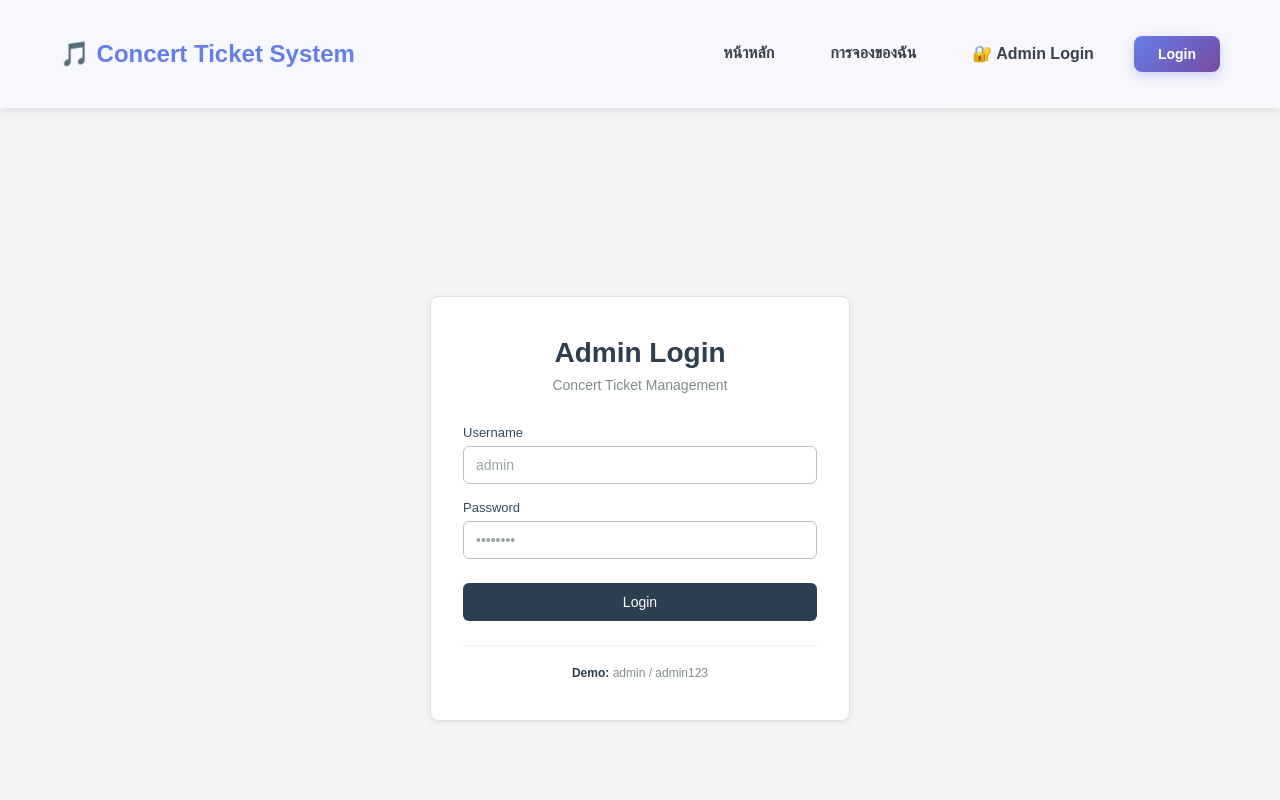
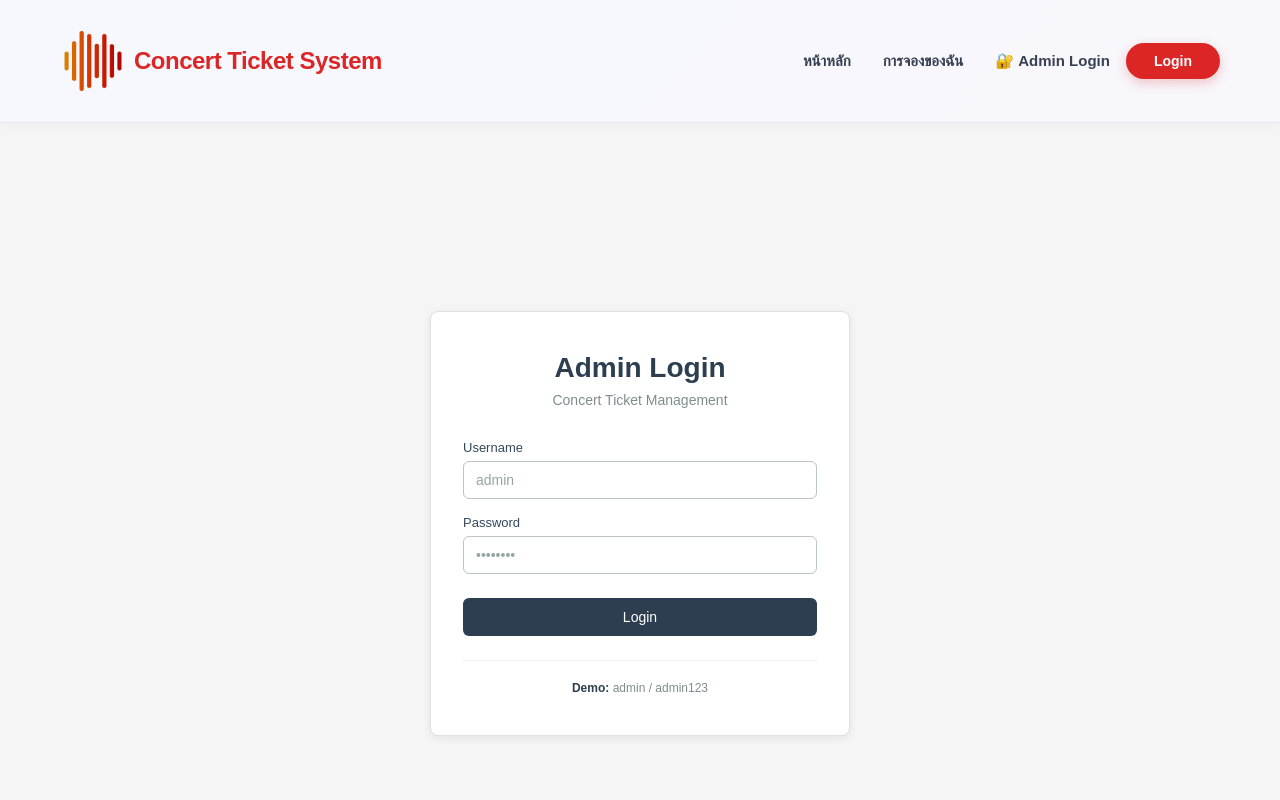
Before and after one commit to Piyawut-Boss/229-concert-booking, a React (Vite) app in the folder frontend/: page /admin in a window 1280 px wide. Shown: the top 800 px of the page. Built offline with nearby package versions, Linux system fonts and the light colour scheme; no server answers.

Commit message:
Redesign NavBar

```diff
--- a/frontend/src/App.css
+++ b/frontend/src/App.css
@@ -9,12 +9,14 @@
 /* Navbar */
 .navbar {
   background: rgba(255, 255, 255, 0.95);
-  backdrop-filter: blur(10px);
-  box-shadow: 0 2px 10px rgba(0, 0, 0, 0.1);
-  padding: 16px 0;
+  backdrop-filter: blur(12px);
+  -webkit-backdrop-filter: blur(12px);
+  border-bottom: 1px solid #e2e8f0; /* เพิ่มเส้นขอบจางๆ */
+  box-shadow: 0 2px 10px rgba(0, 0, 0, 0.03); /* เงาบางลงให้ดูคลีน */
+  padding: 8px 0;
   position: sticky;
   top: 0;
-  z-index: 100;
+  z-index: 1000;
 }
 
 .nav-container {
@@ -25,19 +27,29 @@
 
 .nav-brand {
   font-size: 24px;
-  font-weight: 700;
-  color: #667eea;
+  font-weight: 800;
+  color: #dc2626; /* เปลี่ยนเป็นสีแดง */
   text-decoration: none;
   transition: transform 0.3s ease;
+  letter-spacing: -0.5px;
+  display: flex;
+  align-items: center;
+  gap: 8px;
 }
 
 .nav-brand:hover {
-  transform: scale(1.05);
+  transform: translateY(-1px);
 }
 
-.nav-links {
-  display: flex;
-  gap: 24px;
+.nav-link {
+  color: #64748b; /* สีเทาเข้มแบบสุภาพ */
+  text-decoration: none;
+  font-weight: 600;
+  font-size: 15px;
+  padding: 8px 0; /* เอา background ออก เน้นเปลี่ยนสีตัวหนังสือแทน */
+  border-radius: 0;
+  transition: all 0.2s ease;
+  position: relative;
 }
 
 .nav-link {
@@ -50,39 +62,41 @@
 }
 
 .nav-link:hover {
-  background: #f3f4f6;
-  color: #667eea;
+  background: transparent;
+  color: #dc2626; /* Hover แล้วเป็นสีแดง */
 }
 
 /* User & Auth Section */
 .user-section {
   display: flex;
   align-items: center;
-  gap: 12px;
-  padding-left: 12px;
-  border-left: 2px solid #f3f4f6;
+  gap: 16px;
+  padding-left: 20px;
+  border-left: 1px solid #e2e8f0; /* เส้นคั่นบางๆ */
 }
 
 .user-name {
-  color: #374151;
+  color: #1e293b;
   font-weight: 600;
   font-size: 14px;
 }
 
 .btn-logout {
-  background: #ef4444;
-  color: white;
-  border: none;
-  padding: 8px 16px;
-  border-radius: 6px;
+  background: white;
+  color: #64748b;
+  border: 1px solid #e2e8f0;
+  padding: 8px 20px;
+  border-radius: 50px;
   cursor: pointer;
   font-weight: 600;
-  transition: background 0.3s ease;
-  font-size: 14px;
+  transition: all 0.2s ease;
+  font-size: 13px;
 }
 
 .btn-logout:hover {
-  background: #dc2626;
+  background: #fef2f2;
+  color: #dc2626;
+  border-color: #fca5a5;
 }
 
 .login-section {
@@ -93,22 +107,21 @@
 }
 
 .btn-login {
-  background: linear-gradient(135deg, #667eea 0%, #764ba2 100%);
+  background: #dc2626; /* สีแดง */
   color: white;
   border: none;
-  padding: 10px 24px;
-  border-radius: 8px;
+  padding: 10px 28px;
+  border-radius: 50px; /* ทรงแคปซูล (Pill) */
   cursor: pointer;
-  font-weight: 700;
+  font-weight: 600;
   font-size: 14px;
   transition: all 0.3s ease;
-  box-shadow: 0 4px 12px rgba(102, 126, 234, 0.3);
+  box-shadow: 0 4px 12px rgba(220, 38, 38, 0.25);
 }
 
 .btn-login:hover {
-  transform: translateY(-2px);
-  box-shadow: 0 6px 20px rgba(102, 126, 234, 0.4);
-  background: linear-gradient(135deg, #764ba2 0%, #667eea 100%);
+  background: #b91c1c; /* แดงเข้มขึ้นเมื่อชี้ */
+  box-shadow: 0 8px 20px rgba(220, 38, 38, 0.35);
 }
 
 /* Footer */
--- a/frontend/src/App.jsx
+++ b/frontend/src/App.jsx
@@ -1,35 +1,52 @@
-import { BrowserRouter as Router, Routes, Route, Link } from 'react-router-dom'
-import { GoogleOAuthProvider } from '@react-oauth/google'
-import { useState } from 'react'
-import HomePage from './pages/HomePage'
-import AdminLogin from './pages/AdminLogin'
-import AdminDashboard from './pages/AdminDashboard'
-import MyReservations from './pages/MyReservations'
-import LoginModal from './components/LoginModal'
-import AdminRoute from './components/AdminRoute'
-import { AuthProvider, useAuth } from './context/AuthContext'
-import './App.css'
+import { BrowserRouter as Router, Routes, Route, Link } from "react-router-dom";
+import { GoogleOAuthProvider } from "@react-oauth/google";
+import { useState } from "react";
+import HomePage from "./pages/HomePage";
+import AdminLogin from "./pages/AdminLogin";
+import AdminDashboard from "./pages/AdminDashboard";
+import MyReservations from "./pages/MyReservations";
+import LoginModal from "./components/LoginModal";
+import AdminRoute from "./components/AdminRoute";
+import { AuthProvider, useAuth } from "./context/AuthContext";
+import logo from "../assets/WaveLogo.png";
+import "./App.css";
 
 function AppContent() {
-  const { user, admin, logout } = useAuth()
-  const [isLoginModalOpen, setIsLoginModalOpen] = useState(false)
+  const { user, admin, logout } = useAuth();
+  const [isLoginModalOpen, setIsLoginModalOpen] = useState(false);
 
   return (
     <div className="app">
       <nav className="navbar">
         <div className="container nav-container">
           <Link to="/" className="nav-brand">
-              🎵 Concert Ticket System
+            <img src={logo} alt="Logo" className="nav-logo" />
+
+            <span>Concert Ticket System</span>
           </Link>
           <div className="nav-links">
-              <Link to="/" className="nav-link">หน้าหลัก</Link>
-              <Link to="/my-reservations" className="nav-link">การจองของฉัน</Link>
-              {admin && <Link to="/admin/dashboard" className="nav-link">📊 Admin</Link>}
-              {!admin && <Link to="/admin" className="nav-link">🔐 Admin Login</Link>}
+            <Link to="/" className="nav-link">
+              หน้าหลัก
+            </Link>
+            <Link to="/my-reservations" className="nav-link">
+              การจองของฉัน
+            </Link>
+            {admin && (
+              <Link to="/admin/dashboard" className="nav-link">
+                Admin
+              </Link>
+            )}
+            {!admin && (
+              <Link to="/admin" className="nav-link">
+                🔐 Admin Login
+              </Link>
+            )}
             {user ? (
               <div className="user-section">
                 <span className="user-name">👤 {user.name}</span>
-                  <button className="btn-logout" onClick={logout}>Logout</button>
+                <button className="btn-logout" onClick={logout}>
+                  Logout
+                </button>
               </div>
             ) : (
               <button
@@ -59,9 +76,13 @@ function AppContent() {
 
       <footer className="footer">
         <div className="container">
-            <p>© 2026 Concert Ticket Reservation System | Built with React & Node.js</p>
-            <p style={{fontSize: '14px', marginTop: '8px', opacity: 0.8}}>
-              Features: Multithreading, Concurrency Control, Distributed System Architecture
+          <p>
+            © 2026 Concert Ticket Reservation System | Built with React &
+            Node.js
+          </p>
+          <p style={{ fontSize: "14px", marginTop: "8px", opacity: 0.8 }}>
+            Features: Multithreading, Concurrency Control, Distributed System
+            Architecture
           </p>
         </div>
       </footer>
@@ -71,21 +92,23 @@ function AppContent() {
         onClose={() => setIsLoginModalOpen(false)}
       />
     </div>
-    )
+  );
 }
 
 function App() {
-  const GOOGLE_CLIENT_ID = import.meta.env.VITE_GOOGLE_CLIENT_ID
+  const GOOGLE_CLIENT_ID = import.meta.env.VITE_GOOGLE_CLIENT_ID;
 
   return (
     <GoogleOAuthProvider clientId={GOOGLE_CLIENT_ID}>
       <AuthProvider>
-        <Router future={{ v7_startTransition: true, v7_relativeSplatPath: true }}>
+        <Router
+          future={{ v7_startTransition: true, v7_relativeSplatPath: true }}
+        >
           <AppContent />
         </Router>
       </AuthProvider>
     </GoogleOAuthProvider>
-  )
+  );
 }
 
-export default App
+export default App;
--- a/frontend/src/pages/HomePage.css
+++ b/frontend/src/pages/HomePage.css
@@ -334,7 +334,6 @@
     font-weight: 700;
     color: #000000;
     margin-bottom: 8px;
-    text-shadow: 0 2px 4px rgba(0, 0, 0, 0.5);
 }
 
 .section-subtitle {
@@ -756,6 +755,10 @@
     cursor: not-allowed;
     box-shadow: none;
     border: 1px solid #d1d5db;
+    font-size: 1rem;
+    font-weight: 700;
+    padding: 6px;
+    border-radius: 8px;
 }
 
 /* =========================================
--- a/frontend/src/pages/HomePage.jsx
+++ b/frontend/src/pages/HomePage.jsx
@@ -279,7 +279,7 @@ function HomePage() {
       <div className="container">
         <section className="recommend-section">
           <div className="section-header">
-            <h2 className="section-title">Recommended for You</h2>
+            <h2 className="section-title">แนะนำสำหรับคุณ</h2>
           </div>
           <div className="slider-wrapper">
             <button className="nav-btn prev-btn" onClick={slideLeft}>
@@ -325,7 +325,7 @@ function HomePage() {
         </section>
 
         <section className="all-concerts-section">
-          <h2 className="section-title">All Concerts</h2>
+          <h2 className="section-title">รายการคอนเสิร์ต</h2>
 
           {/* Search and Filter Bar */}
           <div className="search-filter-bar">
```
Also changed, not shown: frontend/assets/WaveLogo.png (added). Lines whose indentation alone changed are shown as unchanged.
